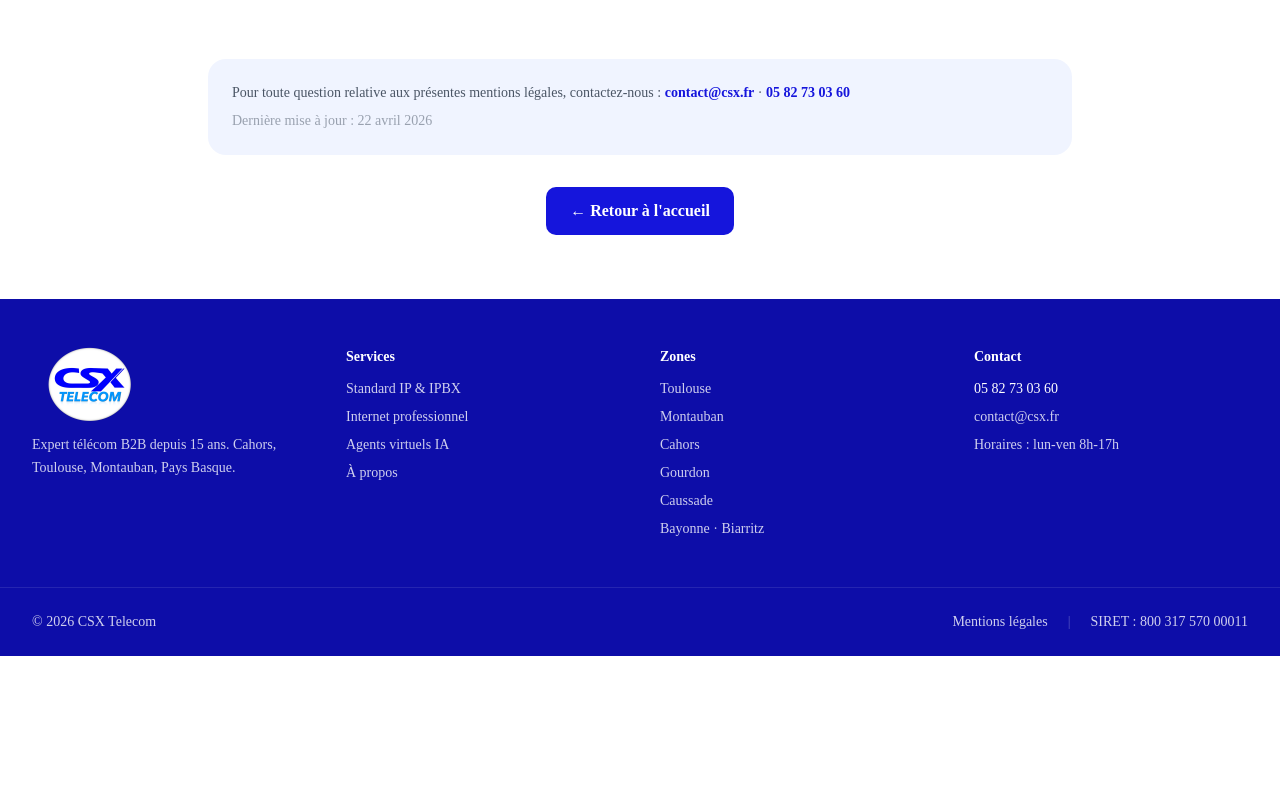
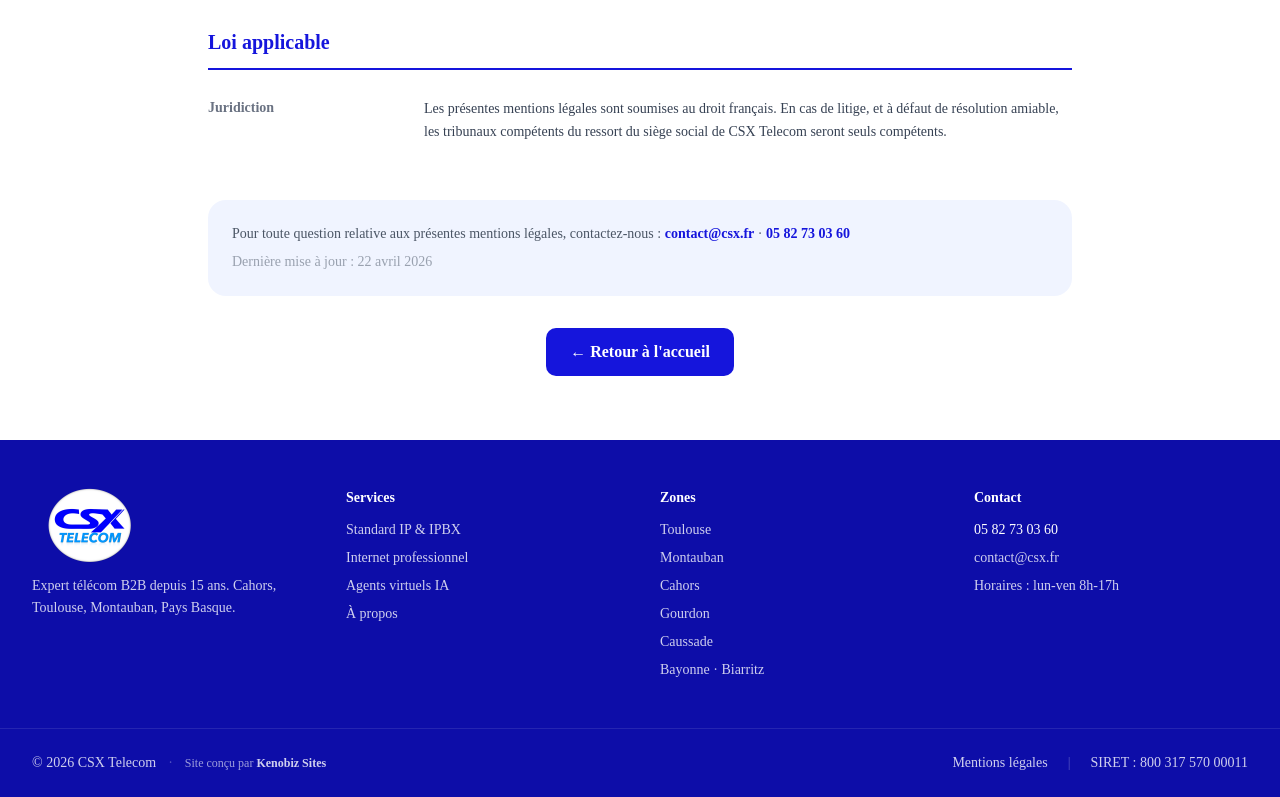
Before and after one commit to KenobizSolutions/csx-telecom, a Next.js app: page /mentions-legales in a window 1280 px wide. Shown: the part 2385-3182 px from the top of the page. Before the commit the page ends 3041 px from the top, so only its background shows below. Built offline with nearby package versions, Linux system fonts and the light colour scheme.

Commit message:
feat(footer): credit link to Kenobiz Sites (agence creatrice)
Co-Authored-By: Claude Sonnet 4.6 <noreply@anthropic.com>

```diff
--- a/app/mentions-legales/page.tsx
+++ b/app/mentions-legales/page.tsx
@@ -37,6 +37,12 @@ const sections = [
       { label: "Raison sociale", value: "Vercel Inc." },
       { label: "Adresse", value: "340 Pine Street, Suite 701, San Francisco, CA 94104, États-Unis" },
       { label: "Site web", value: "https://vercel.com" },
+    ],
+  },
+  {
+    title: "Crédits techniques",
+    content: [
+      { label: "Conception et réalisation", value: "Kenobiz Sites — kenobiz-sites.fr" },
     ],
   },
   {
--- a/app/page.tsx
+++ b/app/page.tsx
@@ -27,6 +27,11 @@ const jsonLd = {
     addressCountry: "FR",
   },
   taxID: "800 317 570 00011",
+  creator: {
+    "@type": "Organization",
+    name: "Kenobiz Sites",
+    url: "https://kenobiz-sites.fr",
+  },
   openingHoursSpecification: [
     {
       "@type": "OpeningHoursSpecification",
--- a/components/Footer.tsx
+++ b/components/Footer.tsx
@@ -78,7 +78,24 @@ export function Footer() {
 
       <div className="border-t border-white/10">
         <div className="mx-auto flex max-w-7xl flex-col gap-3 px-4 py-6 text-sm text-white/80 sm:flex-row sm:items-center sm:justify-between sm:px-6 lg:px-8">
-          <div>© 2026 CSX Telecom</div>
+          <div className="flex flex-col gap-1 sm:flex-row sm:items-center sm:gap-3">
+            <span>© 2026 CSX Telecom</span>
+            <span className="hidden text-white/30 sm:inline" aria-hidden="true">
+              ·
+            </span>
+            <span className="text-xs text-white/60">
+              Site conçu par{" "}
+              <a
+                href="https://kenobiz-sites.fr"
+                target="_blank"
+                rel="noopener noreferrer"
+                title="Agence web IA-first Sud-Ouest"
+                className="font-semibold text-white/80 hover:text-white hover:underline"
+              >
+                Kenobiz Sites
+              </a>
+            </span>
+          </div>
           <div className="flex flex-wrap gap-x-5 gap-y-2">
             <Link className="hover:text-white" href="/mentions-legales">
               Mentions légales
```
